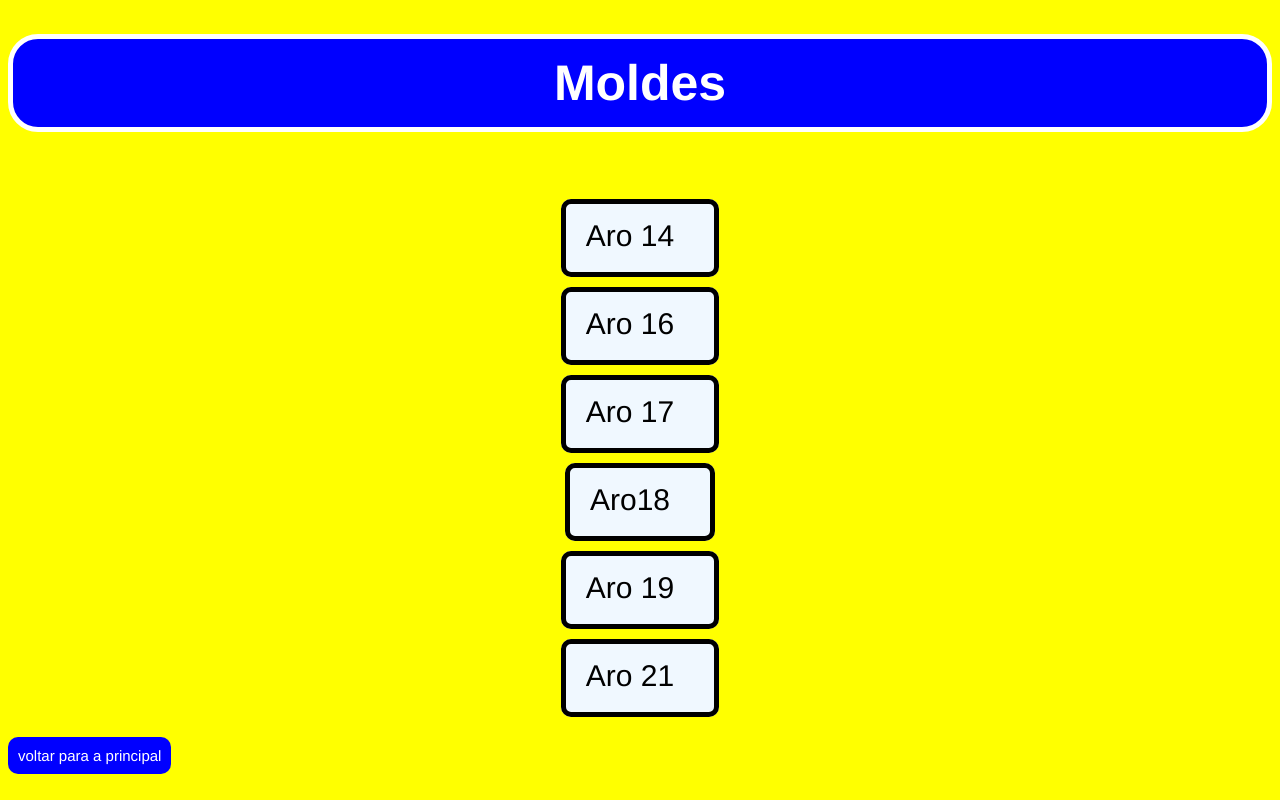
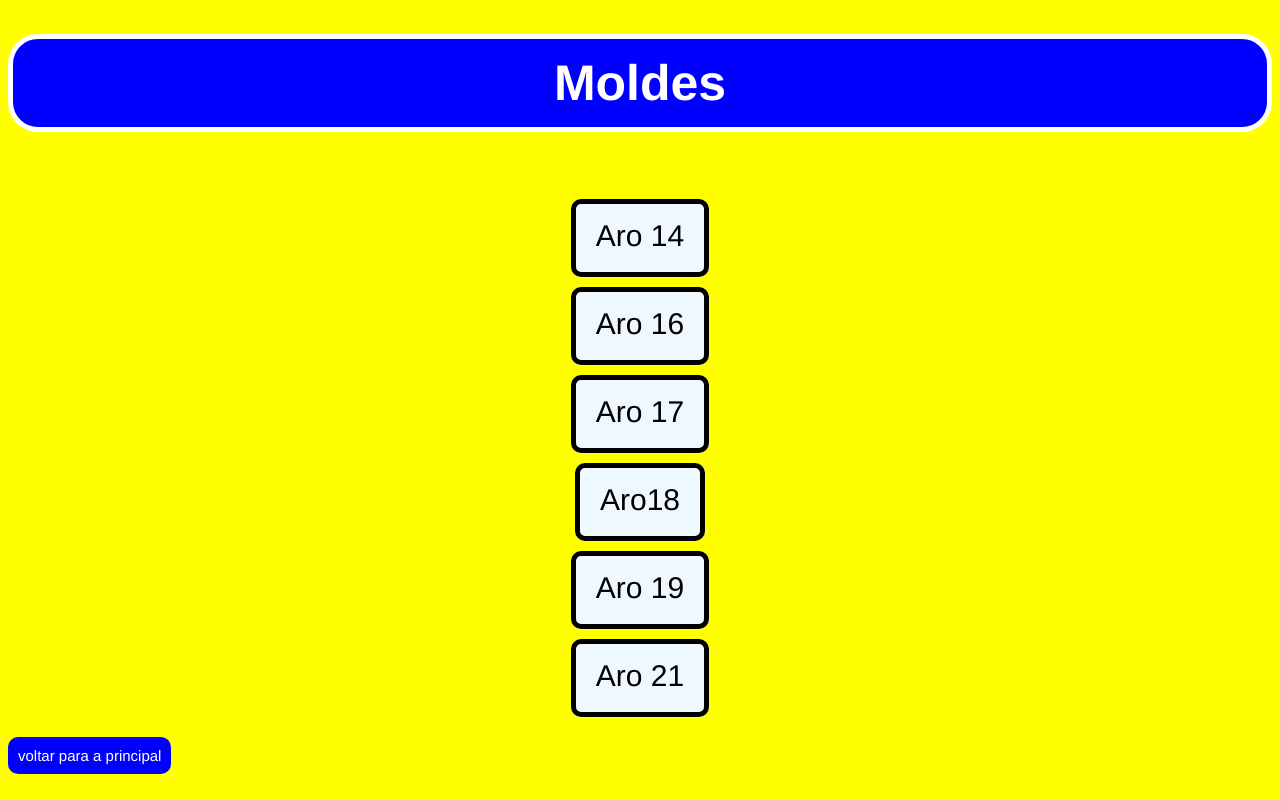
Before and after one commit to maap76/projeto-teste, a plain HTML site: page estilo.css/moldes.html in a window 1280 px wide. Drawn offline with Linux system fonts and the light colour scheme.

Commit message:
bordas molde

```diff
--- a/estilo.css/moldes.html
+++ b/estilo.css/moldes.html
@@ -6,7 +6,7 @@
     <title>moldes</title>
 <style>
     .aros{
-        background-color: aliceblue;padding: 20px;font-family:'Franklin Gothic Medium', 'Arial Narrow', Arial, sans-serif;font-size: 30px;padding-top: 5px;text-decoration:none;padding-left :20px;padding-right: 40px;border-radius: 10px;padding-top: 15px; width :15px;color: black;border: 5px solid black;text-align: center;
+        background-color: aliceblue;padding: 20px;font-family:'Franklin Gothic Medium', 'Arial Narrow', Arial, sans-serif;font-size: 30px;padding-top: 5px;text-decoration:none;padding-left :20px;padding-right: 20px;border-radius: 10px;padding-top: 15px; width :15px;color: black;border: 5px solid black;text-align: center;
     }
 .Moldes{
     text-align: center;font-family: 'Franklin Gothic Medium', 'Arial Narrow', Arial, sans-serif;font-size: 50px;background-color: blue;padding: 15px;border-radius: 30px;color: white;border: 5px solid white;
```
